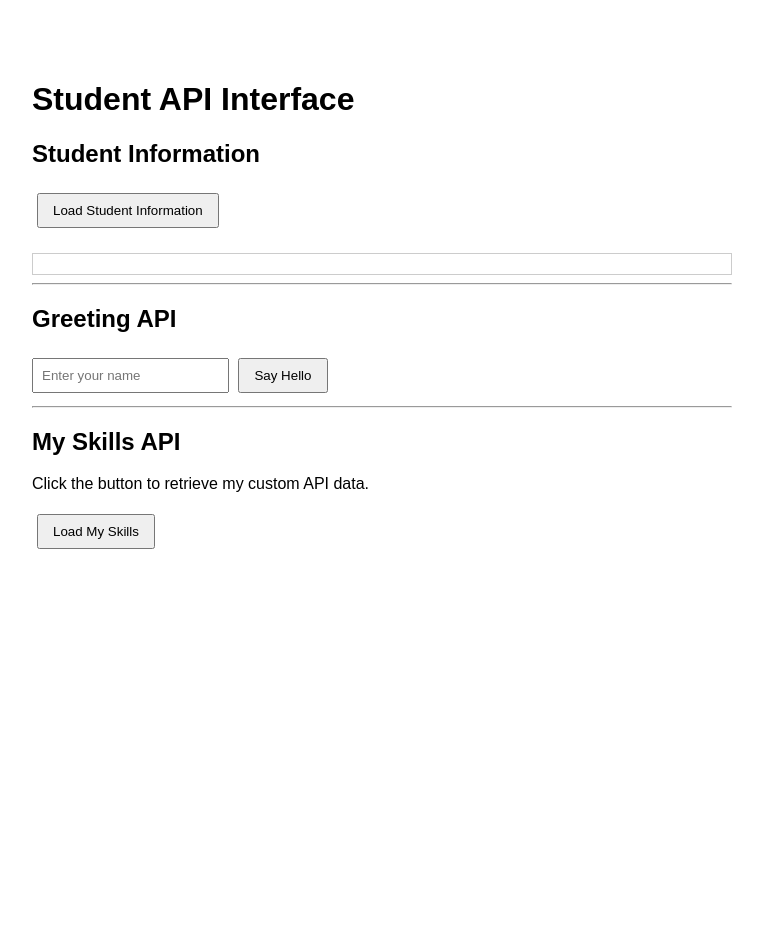
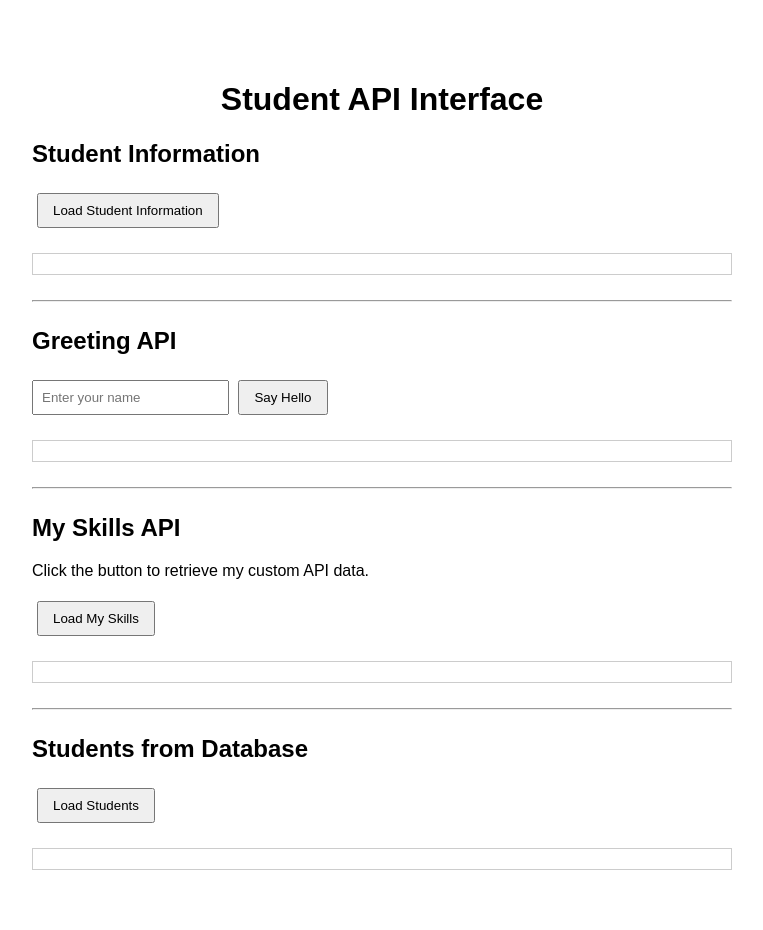
Before and after one commit to jezalynindic/Jezalyn_Indic, a Flask app: page / in a window 1280 px wide. Shown: the whole page, without its empty margins (258-1021 px from the left). Before the commit the page ends 549 px from the top, so only its background shows below. Run offline with Flask 3, Linux system fonts and the light colour scheme.

Commit message:
Add student database records and web interface

```diff
--- a/app.py
+++ b/app.py
@@ -1,15 +1,52 @@
-from flask import Flask, jsonify, request,  render_template
+import sqlite3
+from flask import Flask, jsonify, request, render_template
 
 app = Flask(__name__)
 
 
+# Home page
 @app.route('/')
 def home():
     return render_template('index.html')
 
 
+# Connect to the SQLite database
+def get_db_connection():
+    conn = sqlite3.connect('students.db')
+    conn.row_factory = sqlite3.Row
+    return conn
 
 
+# API: Get all students
+@app.route('/students')
+def get_students():
+    conn = get_db_connection()
+    students = conn.execute(
+        'SELECT * FROM students'
+    ).fetchall()
+    conn.close()
+
+    return jsonify([dict(student) for student in students])
+
+
+# Step 7: Get one student by ID
+@app.route('/students/<int:id>')
+def get_student_by_id(id):
+    conn = get_db_connection()
+
+    student = conn.execute(
+        'SELECT * FROM students WHERE id = ?', (id,)
+    ).fetchone()
+
+    conn.close()
+
+    if student is None:
+        return jsonify({"error": "Student not found"}), 404
+
+    return jsonify(dict(student))
+
+
+# Existing API: Single student
 @app.route('/student')
 def get_student():
     return jsonify({
@@ -20,6 +57,8 @@ def get_student():
         "section": "B-Dijkstra"
     })
 
+
+# Existing API: Profile
 @app.route('/profile')
 def get_profile():
     return jsonify({
@@ -28,10 +67,12 @@ def get_profile():
         "program": "BSIT",
         "year": 3,
         "section": "B-Dijkstra",
-        "email":"indicjezalyn@isufst.edu.ph",
-        "skills":"python only"
+        "email": "indicjezalyn@isufst.edu.ph",
+        "skills": "python only"
     })
 
+
+# Existing API: Course
 @app.route('/course')
 def get_course():
     return jsonify({
@@ -41,6 +82,7 @@ def get_course():
         "semester": "First Semester",
         "academic_year": "2026-2027"
     })
+
 
 # Custom API: My Skills
 @app.route('/my-skills')
@@ -52,22 +94,20 @@ def my_skills():
         "interest": "Web Development"
     })
 
+
+# API: Greet
 @app.route('/greet')
 def greet():
     name = request.args.get('name', 'Guest')
-    return jsonify({
-        "message": f"Hello {name}!"
-    })
+    return jsonify({"message": f"Hello {name}!"})
 
+
+# API: Hello
 @app.route('/hello')
 def say_hello():
     name = request.args.get('name', 'Student')
-
-    return jsonify({
-        "message": f"Hello, {name}!"
-    })
+    return jsonify({"message": f"Hello, {name}!"})
 
 
 if __name__ == '__main__':
- #  app.run(host="0.0.0.0", port=5000, debug=True)
- app.run(host="0.0.0.0", port=5000, debug=True)
+    app.run(host="0.0.0.0", port=5000, debug=True)
--- a/templates/index.html
+++ b/templates/index.html
@@ -3,6 +3,7 @@
 <html>
 <head>
     <title>Student API Interface</title>
+
     <style>
         body {
             font-family: Arial, sans-serif;
@@ -10,43 +11,71 @@
             margin: 40px auto;
             padding: 20px;
         }
+
         button {
             padding: 8px 14px;
             margin: 5px;
             cursor: pointer;
         }
+
         input {
             padding: 8px;
         }
-     #result {
+
+        #result,
+        #greetingResult,
+        #skillsResult,
+        #studentList {
             margin-top: 20px;
             padding: 10px;
             border: 1px solid #cccccc;
         }
+
+        h1 {
+            text-align: center;
+        }
+
+        hr {
+            margin-top: 25px;
+            margin-bottom: 25px;
+        }
     </style>
+</head>
 
-
-</head>
 <body>
 
     <h1>Student API Interface</h1>
 
+    <!-- Student Information API -->
     <h2>Student Information</h2>
-    <button onclick="loadStudent()">Load Student Information</button>
+
+    <button onclick="loadStudent()">
+        Load Student Information
+    </button>
+
     <div id="result"></div>
 
     <hr>
 
+    <!-- Greeting API -->
     <h2>Greeting API</h2>
 
-    <input type="text" id="greetingName" placeholder="Enter your name">
+    <input
+        type="text"
+        id="greetingName"
+        placeholder="Enter your name"
+    >
+
     <button onclick="sayHello()">Say Hello</button>
 
     <div id="greetingResult"></div>
+
     <hr>
 
+    <!-- My Skills API -->
     <div class="section">
         <h2>My Skills API</h2>
+
         <p>Click the button to retrieve my custom API data.</p>
 
         <button onclick="loadMySkills()">Load My Skills</button>
@@ -54,7 +83,19 @@
         <div id="skillsResult"></div>
     </div>
 
+    <hr>
+
+    <!-- Step 8: Students from Database -->
+    <h2>Students from Database</h2>
+
+    <button onclick="loadStudents()">Load Students</button>
+
+    <div id="studentList"></div>
+
+
     <script>
+
+        // Load Student Information
         function loadStudent() {
             fetch('/student')
                 .then(response => response.json())
@@ -72,9 +113,14 @@
                 });
         }
 
+
+        // Greeting API
         function sayHello() {
-            const name = document.getElementById('greetingName').value.trim();
-            const result = document.getElementById('greetingResult');
+            const name =
+                document.getElementById('greetingName').value.trim();
+
+            const result =
+                document.getElementById('greetingResult');
 
             if (!name) {
                 result.textContent = 'Please enter your name.';
@@ -93,14 +139,18 @@
                 });
         }
 
+
+        // My Skills API
         function loadMySkills() {
-            const result = document.getElementById('skillsResult');
+            const result =
+                document.getElementById('skillsResult');
 
             fetch('/my-skills')
                 .then(response => {
                     if (!response.ok) {
                         throw new Error('Request failed');
                     }
+
                     return response.json();
                 })
                 .then(data => {
@@ -111,9 +161,48 @@
                         '<p><b>Interest:</b> ' + data.interest + '</p>';
                 })
                 .catch(error => {
-            result.textContent = 'Unable to retrieve custom API data.';
+                    result.textContent =
+                        'Unable to retrieve custom API data.';
                 });
         }
+
+
+        // Step 8: Load Students from Database
+        function loadStudents() {
+            const studentList =
+                document.getElementById('studentList');
+
+            fetch('/students')
+                .then(response => {
+                    if (!response.ok) {
+                        throw new Error('Request failed');
+                    }
+
+                    return response.json();
+                })
+                .then(data => {
+                    let output = '';
+
+                    data.forEach(student => {
+                        output +=
+                            '<p>' +
+                            '<b>' + student.student_id + '</b> - ' +
+                            student.name + ' | ' +
+                            student.program + ' | Year ' +
+                            student.year + ' | Section ' +
+                            student.section +
+                            '</p>';
+                    });
+
+                    studentList.innerHTML =
+                        output || '<p>No student records found.</p>';
+                })
+                .catch(error => {
+                    studentList.textContent =
+                        'Unable to retrieve student records.';
+                });
+        }
+
     </script>
 
 </body>
```
Also changed, not shown: init_db.py (added, +45 -0 lines), classmate.py (added), students.db (added). Lines whose indentation alone changed are shown as unchanged.
